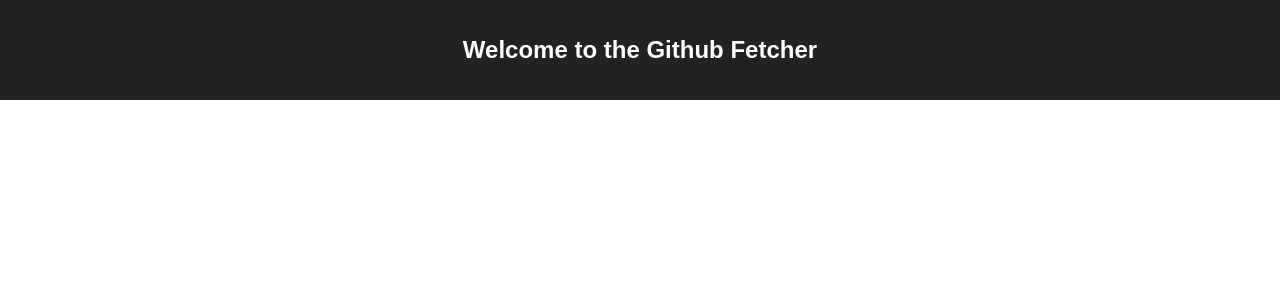
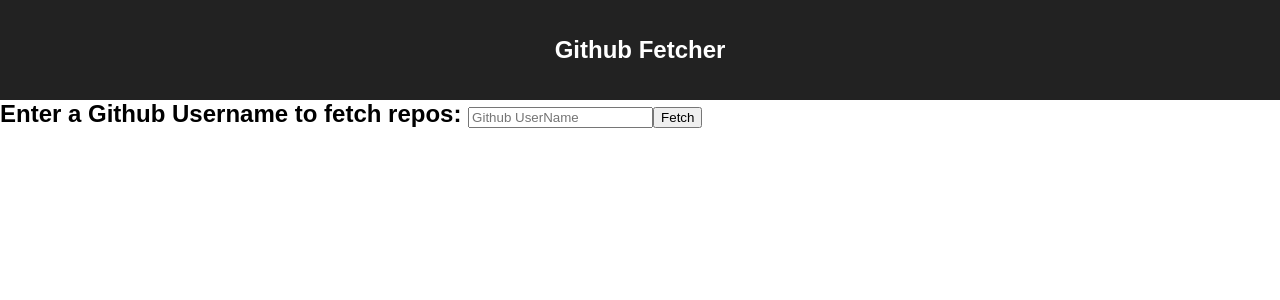
Before and after one commit to Joshawesome12/Github-Fetcher, a React app: page / in a window 1280 px wide. Shown: the top 300 px of the page. Built offline with nearby package versions, Linux system fonts and the light colour scheme.

Commit message:
Sets up server with Node.js/Express and uses proxy on port 8080

```diff
--- a/package.json
+++ b/package.json
@@ -4,6 +4,7 @@
   "private": true,
   "dependencies": {
     "autoprefixer": "7.1.6",
+    "axios": "^0.18.0",
     "babel-core": "6.26.0",
     "babel-eslint": "7.2.3",
     "babel-jest": "20.0.3",
@@ -22,11 +23,13 @@
     "eslint-plugin-import": "2.8.0",
     "eslint-plugin-jsx-a11y": "5.1.1",
     "eslint-plugin-react": "7.4.0",
+    "express": "^4.16.3",
     "extract-text-webpack-plugin": "3.0.2",
     "file-loader": "1.1.5",
     "fs-extra": "3.0.1",
     "html-webpack-plugin": "2.29.0",
     "jest": "20.0.4",
+    "nodemon": "^1.17.3",
     "object-assign": "4.1.1",
     "postcss-flexbugs-fixes": "3.2.0",
     "postcss-loader": "2.0.8",
@@ -49,6 +52,7 @@
     "build": "node scripts/build.js",
     "test": "node scripts/test.js --env=jsdom"
   },
+  "proxy": "http://localhost:8080",
   "jest": {
     "collectCoverageFrom": [
       "src/**/*.{js,jsx,mjs}"
--- a/src/App.js
+++ b/src/App.js
@@ -1,14 +1,29 @@
 import React, { Component } from 'react';
+import axios from 'axios'
 import './App.sass';
 
 class App extends Component {
+
+
+  handleClick = () =>{
+    console.log('request inititated');
+    axios.get('/repos').then(()=>{
+      console.log('in .then')
+    }
+    )
+  }
+
   render() {
+
     return (
       <div className="App">
         <header className="App-header">
           {/* <img src={require('../public/github-512.png')} className="App-logo" alt="logo" /> */}
-          <h1 className="App-title">Welcome to the Github Fetcher</h1>
+          <h1 className="App-title">Github Fetcher</h1>
         </header>
+        <div>
+         <h2 className='fetch-title'>Enter a Github Username to fetch repos:     </h2><div className='fetch-input'><input placeholder="Github UserName"></input><button onClick={this.handleClick}>Fetch</button></div>
+        </div>
       </div>
     );
   }
--- a/src/App.sass
+++ b/src/App.sass
@@ -1,8 +1,6 @@
-.App
-  text-align: center
-
-  .App-title
+.App-title
     font-size: 1.5em
+    text-align: center
 
 .App-header
   background-color: #222
@@ -17,3 +15,8 @@
 // @keyframes App-logo-spin
 //   from { transform: rotate(0deg) }
 //   to { transform: rotate(360deg) }
+.fetch-title
+  display: inline
+
+.fetch-input
+  display: inline
```
Also changed, not shown: 1 other file (tests, documents, lock files or other folders).
